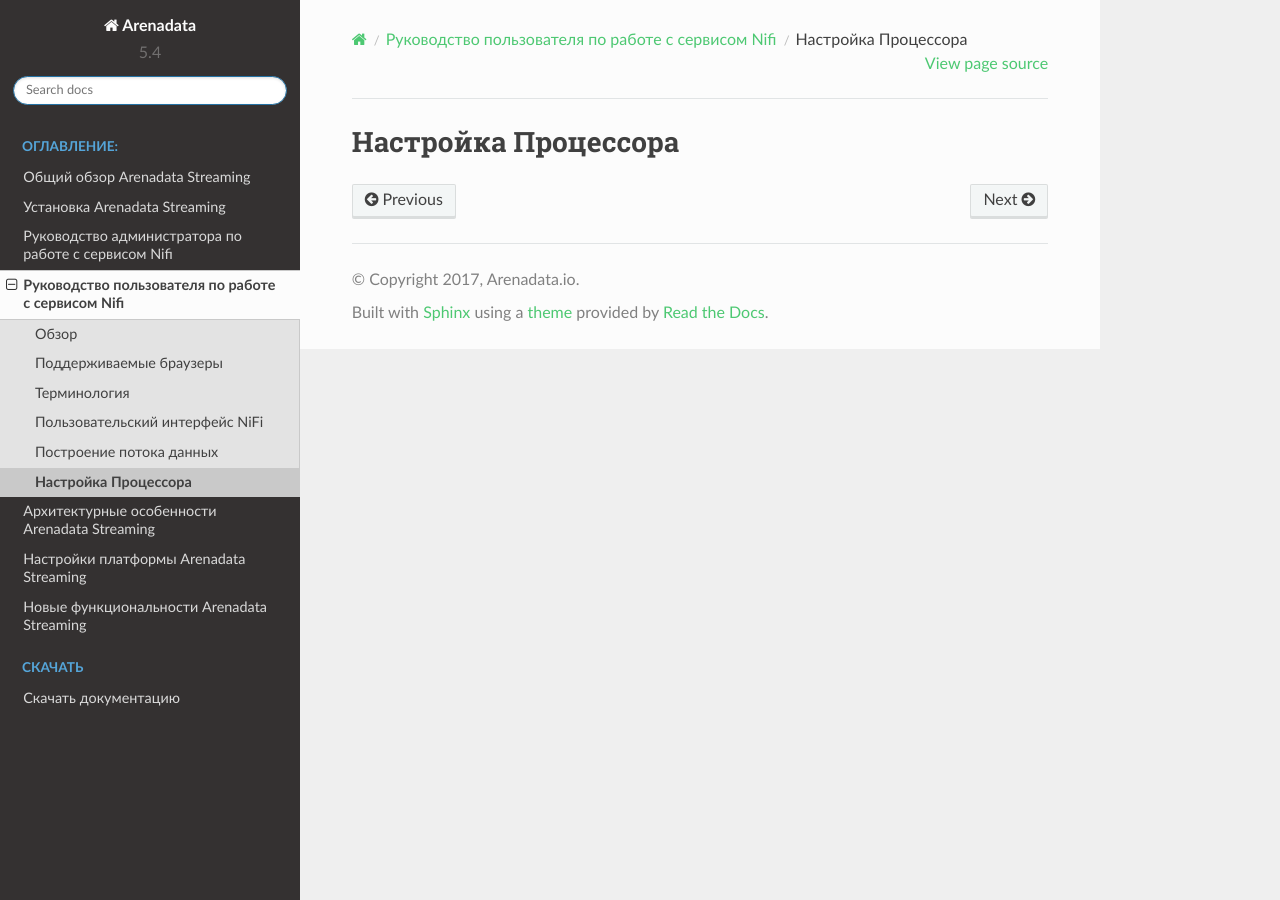
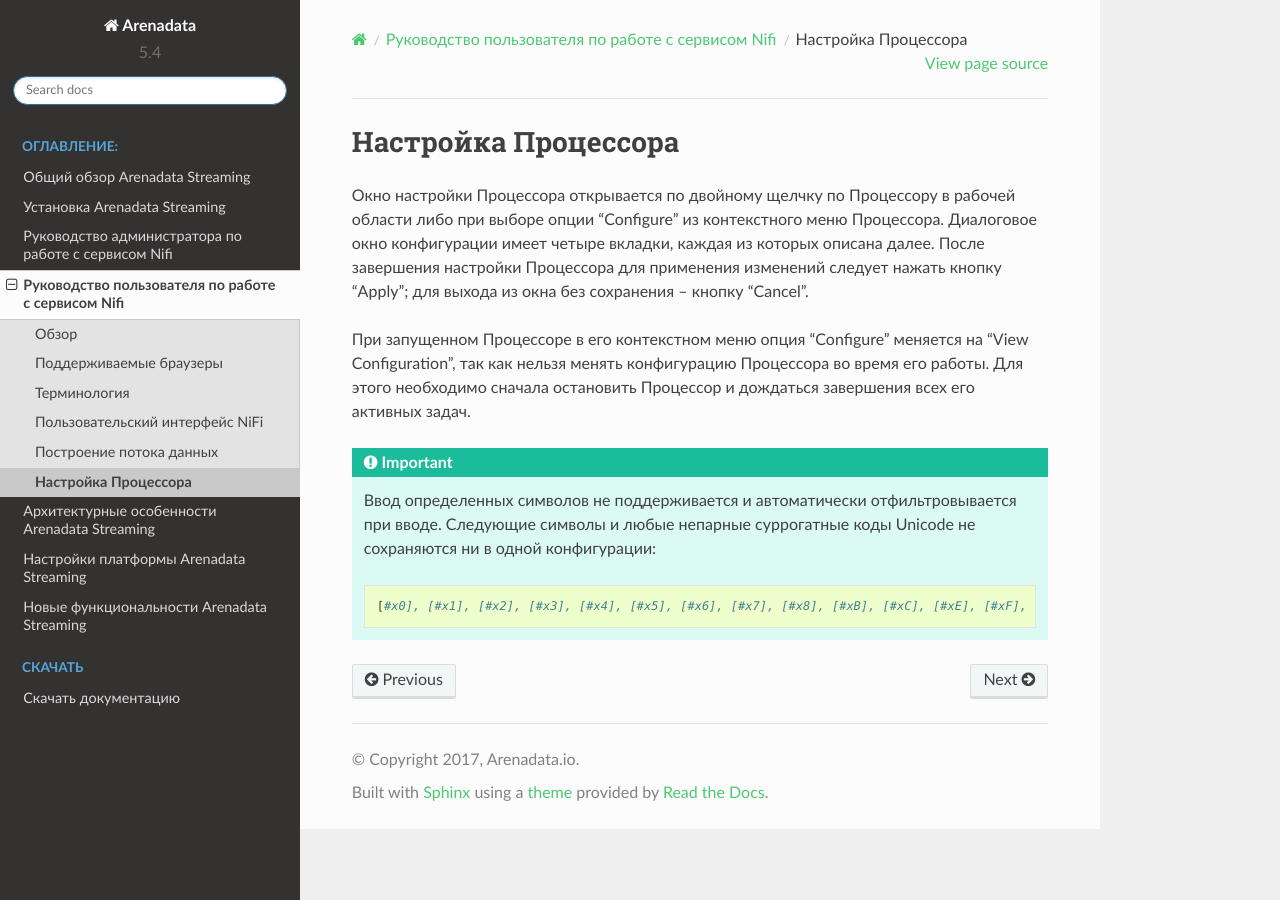
Before and after one commit to arenadata/docs_ads, a Sphinx documentation site: the page built from source/UserNIFI/Config.rst, in a window 1280 px wide. Built offline with Sphinx 7.4.7 and the Read the Docs theme 2.0.0, drawn with Linux system fonts in a browser that asks for light colours; pages that are not in the unit, such as notebooks, are missing from menus.

Commit message:
Update Config.rst

```diff
--- a/source/UserNIFI/Config.rst
+++ b/source/UserNIFI/Config.rst
@@ -1,2 +1,13 @@
 Настройка Процессора
 =====================
+
+
+Окно настройки Процессора открывается по двойному щелчку по Процессору в рабочей области либо при выборе опции "Configure" из контекстного меню Процессора. Диалоговое окно конфигурации имеет четыре вкладки, каждая из которых описана далее. После завершения настройки Процессора для применения изменений следует нажать кнопку "Apply"; для выхода из окна без сохранения -- кнопку "Cancel".
+
+При запущенном Процессоре в его контекстном меню опция "Configure" меняется на "View Configuration", так как нельзя менять конфигурацию Процессора во время его работы. Для этого необходимо сначала остановить Процессор и дождаться завершения всех его активных задач.
+
+.. important:: Ввод определенных символов не поддерживается и автоматически отфильтровывается при вводе. Следующие символы и любые непарные суррогатные коды Unicode не сохраняются ни в одной конфигурации:
+
+  ::
+
+   [#x0], [#x1], [#x2], [#x3], [#x4], [#x5], [#x6], [#x7], [#x8], [#xB], [#xC], [#xE], [#xF], [#x10], [#x11], [#x12], [#x13], [#x14], [#x15], [#x16], [#x17], [#x18], [#x19], [#x1A], [#x1B], [#x1C], [#x1D], [#x1E], [#x1F], [#xFFFE], [#xFFFF]
```
